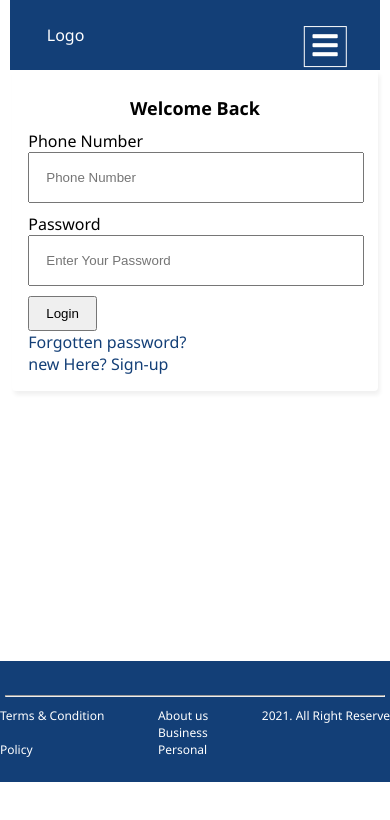
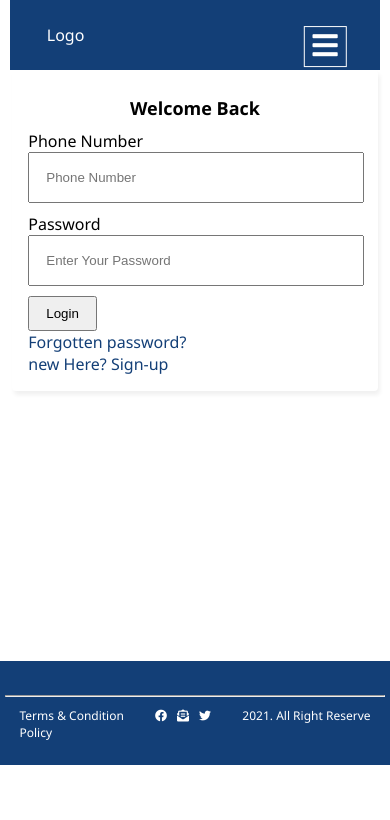
Before and after one commit to Ibnyahyah/Team-bank, a React (Create React App) app: page /login in a window 390 px wide. Shown: the top 820 px of the page. Built offline with nearby package versions, Linux system fonts and the light colour scheme.

Commit message:
adding responsiveness

```diff
--- a/src/App.css
+++ b/src/App.css
@@ -280,13 +280,11 @@ footer{
   display: flex;
   flex-direction:row-reverse;
   justify-content:space-between;
-  /* /* margin-top:10px; */
-  width: 100%;
-  /* text-align:center; */
+  width: 90%;
   font-size:12px;
 }
 .footer li{
-  display: block;
+  display: inline;
   margin: 0 5px;
 }
 }
--- a/src/component/footer/footer.js
+++ b/src/component/footer/footer.js
@@ -7,9 +7,9 @@ export default function Footer(){
         <div class="footer">
             <p>{(new Date().getFullYear())}. All Right Reserve</p>
                 <ul>
-                    <li><Link to="/">About us</Link></li>
-                    <li><Link to="/">Business</Link></li>
-                    <li><Link to="/">Personal</Link></li>
+                    <li><Link to="/"><i class="fab fa-facebook"></i></Link></li>
+                    <li><Link to="/"><i class="fas fa-envelope-open-text"></i></Link></li>
+                    <li><Link to="/"><i class="fab fa-twitter"></i></Link></li>
                 </ul>
                 <div class="row">
                     <p>Terms & Condition</p>
```
